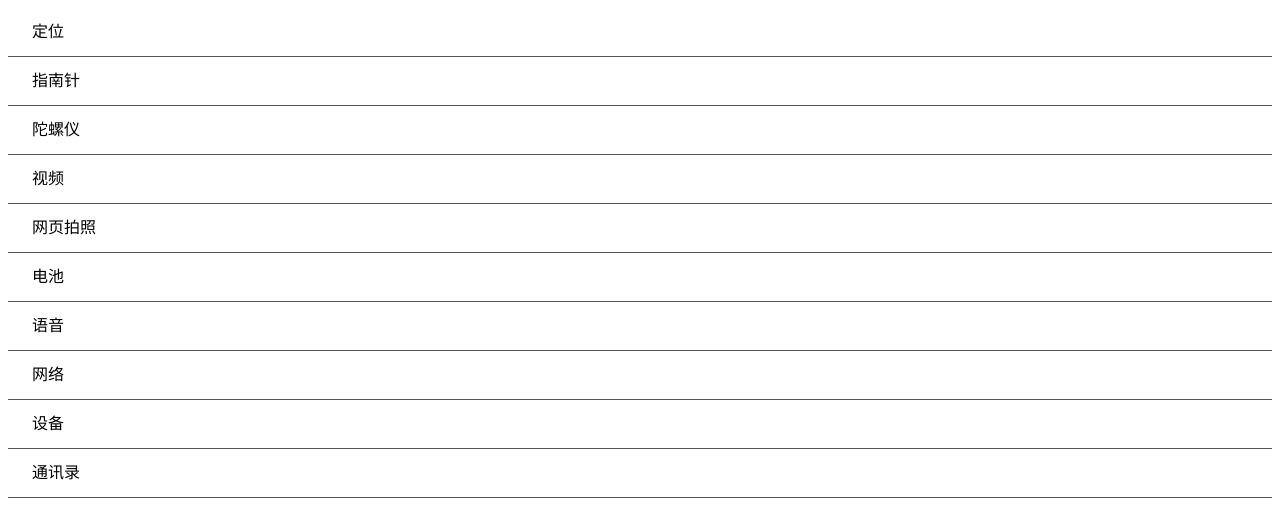
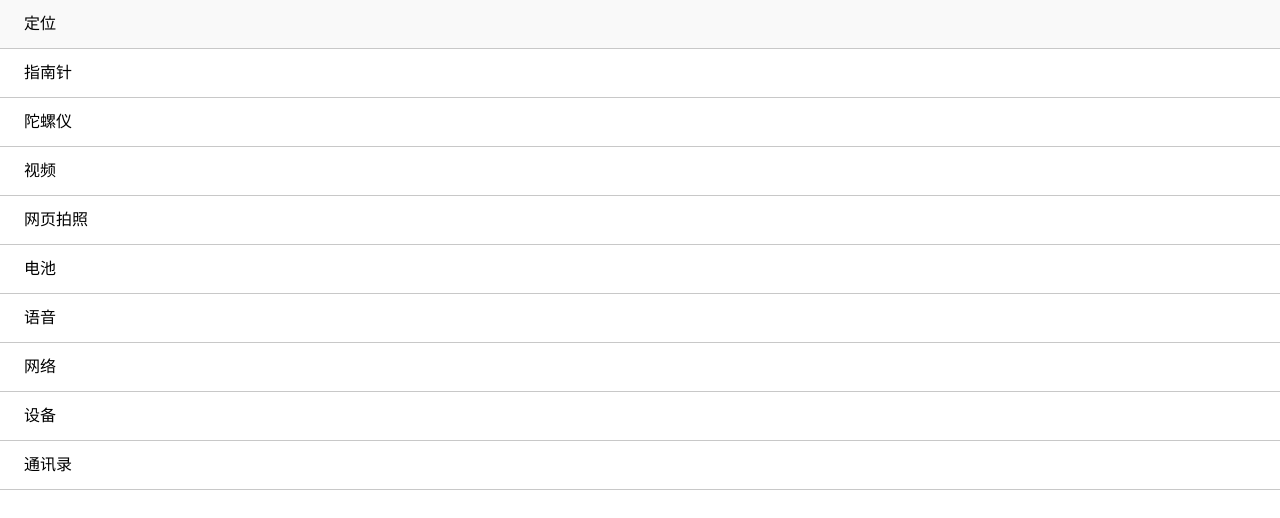
Before and after one commit to yudong22/clouda-runtime, a website: page examples/index.html in a window 1280 px wide. Drawn offline with Linux system fonts and the light colour scheme.

Commit message:
index + 1

```diff
--- a/examples/index.css
+++ b/examples/index.css
@@ -1,6 +1,26 @@
+#wrap {
+	position: relative;
+	overflow: hidden;
+}
+
+#demoList{
+	width: 100%;
+	position: absolute;
+	visibility: hidden;
+}
+
+#demoList.show {
+	visibility: visible;
+	-webkit-transition: visibility 0.3s;
+}
+
 #demoList li{
 	height: 3em;
 	line-height: 3em;
-	border-bottom: 1px solid #555;
+	border-bottom: 1px solid  #c8c8c8;
 	padding-left: 1.5em;
 }
+
+#demoList li:hover{
+	background: #f9f9f9;
+}
--- a/examples/index.html
+++ b/examples/index.html
@@ -11,18 +11,18 @@
 	<title>Demo</title>
 </head>
 <body>
-	<div id="wrap">
+	<div id="viewport">
 		<ul id="demoList">
-			<li data-href="">定位</li>
-			<li data-href="compass.html">指南针</li>
-			<li data-href="">陀螺仪</li>
-			<li data-href="">视频</li>
-			<li data-href="">网页拍照</li>
-			<li data-href="">电池</li>
-			<li data-href="">语音</li>
-			<li data-href="">网络</li>
-			<li data-href="">设备</li>
-			<li data-href="">通讯录</li>
+			<li data-name="">定位</li>
+			<li data-name="compass">指南针</li>
+			<li data-name="">陀螺仪</li>
+			<li data-name="">视频</li>
+			<li data-name="">网页拍照</li>
+			<li data-name="battery">电池</li>
+			<li data-name="">语音</li>
+			<li data-name="">网络</li>
+			<li data-name="device">设备</li>
+			<li data-name="">通讯录</li>
 		</ul>
 	</div>
 	<script type="text/javascript" src="index.js"></script>
--- a/examples/index.js
+++ b/examples/index.js
@@ -1,10 +1,23 @@
+function showcase(name){
+
+	var list = document.getElementById("demoList");
+	list.style.webkitTransition = "all 0.2s ease-out";
+	list.style.right = list.clientWidth + "px";
+
+	var href = name + "/" + name + ".html";
+	setTimeout(function(){
+		location.href = href;
+	}, 250);
+
+}
+
 touch.on(document, 'DOMContentLoaded', function(e){
 
-	var on = touch.on;
+	var demoList = document.getElementById("demoList");
+	demoList.classList.add("show");
 
-	on("#demoList", 'tap', 'li', function(e){
-		var href = this.getAttribute("data-href");
-		if(href){ location.href = href; }
+	touch.on(demoList, 'tap', 'li', function(e){
+		var name = this.getAttribute("data-name");
+		name && showcase(name);
 	});
-
 });
--- a/examples/reset.css
+++ b/examples/reset.css
@@ -1,8 +1,11 @@
 body {
-	font-family: 'microsoft yahei';
+	font: normal 1em "microsoft yahei", "Helvetica Neue", Helvetica, Arial, sans-serif;
+	color: #000000;
+	padding:0;
+	margin:0;
 }
 
-ul{
+ul {
 	list-style: none;
 	margin: 0;
 	padding: 0;
```
Also changed, not shown: examples/battery/battery.html (added, +17 -0 lines), examples/compass/compass.html (renamed from examples/compass.html, +5 -5 lines), examples/device/device.html (added, +17 -0 lines), examples/battery/battery.css (added), examples/battery/battery.js (added), examples/compass/compass.css (added), examples/compass/compass.js (added), examples/device/device.css (added), examples/device/device.js (added), 1 other file.
